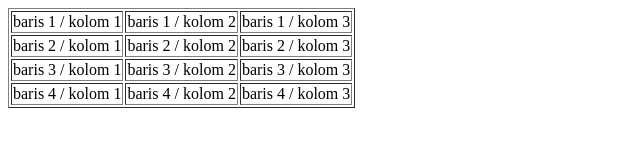
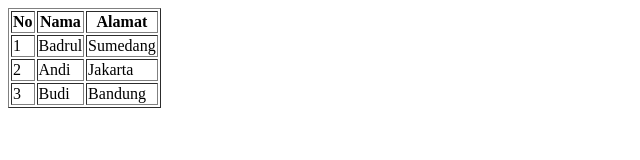
Before and after one commit to anfi3281/Anfee-Dev-HTML, a plain HTML site: page index.html in a window 1280 px wide. Shown: the whole page, without its empty margins (0-640 px from the left). Drawn offline with Linux system fonts and the light colour scheme.

Commit message:
Belajar TABEL data di HTML

```diff
--- a/index.html
+++ b/index.html
@@ -6,24 +6,24 @@
     <body>
         <table border="1">
             <tr>
-                <td>baris 1 / kolom 1</td>
-                <td>baris 1 / kolom 2</td>
-                <td>baris 1 / kolom 3</td>
+                <th>No</th>
+                <th>Nama</th>
+                <th>Alamat</th>
             </tr>
             <tr>
-                <td>baris 2 / kolom 1</td>
-                <td>baris 2 / kolom 2</td>
-                <td>baris 2 / kolom 3</td>
+                <td>1</td>
+                <td>Badrul</td>
+                <td>Sumedang</td>
             </tr>
             <tr>
-                <td>baris 3 / kolom 1</td>
-                <td>baris 3 / kolom 2</td>
-                <td>baris 3 / kolom 3</td>
+                <td>2</td>
+                <td>Andi</td>
+                <td>Jakarta</td>
             </tr>
             <tr>
-                <td>baris 4 / kolom 1</td>
-                <td>baris 4 / kolom 2</td>
-                <td>baris 4 / kolom 3</td>
+                <td>3</td>
+                <td>Budi</td>
+                <td>Bandung</td>
             </tr>
         </table>
     </body>
```
